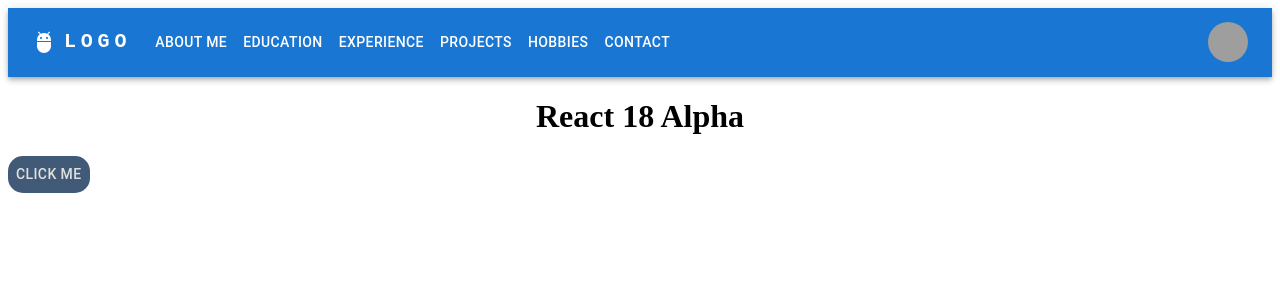
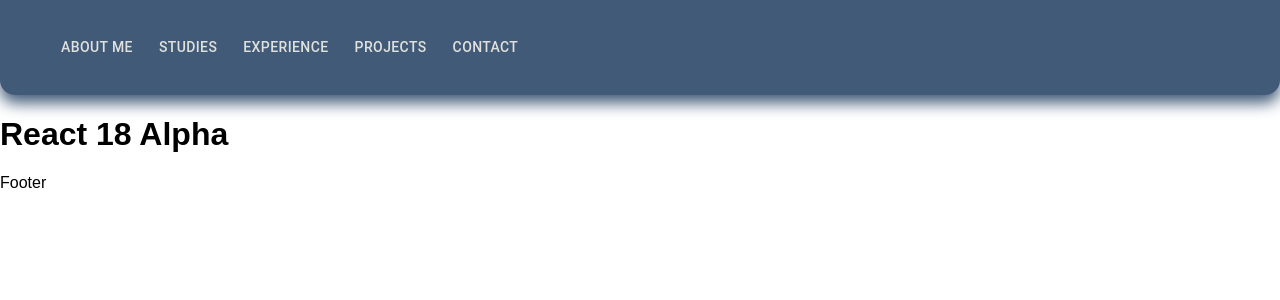
Before and after one commit to Dmanjav/manja.com, a React (Create React App) app: page / in a window 1280 px wide. Shown: the top 300 px of the page. Built offline with nearby package versions, Linux system fonts and the light colour scheme; grey boxes are pictures that could not be loaded.

Commit message:
Erased navbar, created a new one

```diff
--- a/src/App.css
+++ b/src/App.css
@@ -2,8 +2,11 @@
   --white: #ffffff;
   --grey: #e0e1dd;
   --blue-1: #778da9;
+  --blue-15: #607d96;
   --blue-2: #415a77;
+  --blue-25: #2e4a62;
   --blue-3: #1b263b;
+  --blue-35: #15203b;
   --blue-4: #0d1b2a;
   --black: #000000;
 }
@@ -13,3 +16,8 @@
   font-family: "Poppins", sans-serif;
   height: 100%;
 }
+
+body {
+  margin: 0;
+  padding: 0;
+}
--- a/src/App.js
+++ b/src/App.js
@@ -1,14 +1,16 @@
 import React from 'react';
-import BasicButton from './components/button';
 import './App.css';
-import Navbar from './components/navbar';
+import LayoutNavFoot from './layouts/layoutnavfoot';
 
 function App() {
     return (
-        <div>
-            <Navbar />
+        <div className='App'>
+            {/* <Navbar />
             <h1><center>React 18 Alpha</center></h1>
-            <BasicButton>Click me</BasicButton>
+            <BasicButton>Click me</BasicButton> */}
+            <LayoutNavFoot>
+                <h1>React 18 Alpha</h1>
+            </LayoutNavFoot>
         </div>
     );
 }
--- a/src/components/navbar.js
+++ b/src/components/navbar.js
@@ -1,144 +1,18 @@
-import * as React from 'react';
-import AppBar from '@mui/material/AppBar';
-import Box from '@mui/material/Box';
-import Toolbar from '@mui/material/Toolbar';
-import IconButton from '@mui/material/IconButton';
-import Typography from '@mui/material/Typography';
-import Menu from '@mui/material/Menu';
-import MenuIcon from '@mui/icons-material/Menu';
-import Container from '@mui/material/Container';
-import Avatar from '@mui/material/Avatar';
-import Button from '@mui/material/Button';
-import Tooltip from '@mui/material/Tooltip';
-import MenuItem from '@mui/material/MenuItem';
-import AdbIcon from '@mui/icons-material/Adb';
 import "../styles/navbar.css";
+import BasicButton from "./button";
 
-const pages = ['About me', 'Education', 'Experience', 'Projects', 'Hobbies' ,'Contact'];
-const settings = ['Github', 'LinkedIn'];
-
-function NavBar() {
-  const [anchorElNav, setAnchorElNav] = React.useState(null);
-  const [anchorElUser, setAnchorElUser] = React.useState(null);
-
-  const handleOpenNavMenu = (event) => {
-    setAnchorElNav(event.currentTarget);
-  };
-  const handleOpenUserMenu = (event) => {
-    setAnchorElUser(event.currentTarget);
-  };
-
-  const handleCloseNavMenu = () => {
-    setAnchorElNav(null);
-  };
-
-  const handleCloseUserMenu = () => {
-    setAnchorElUser(null);
-  };
-
+const Navbar = () => {
   return (
-    <AppBar position="static">
-      <Container maxWidth="xl">
-        <Toolbar disableGutters>
-          <AdbIcon sx={{ display: { xs: 'none', md: 'flex' }, mr: 1 }} />
-          <Typography
-            variant="h6"
-            noWrap
-            component="a"
-            href="#app-bar-with-responsive-menu"
-            sx={{
-              mr: 2,
-              display: { xs: 'none', md: 'flex' },
-              fontFamily: 'monospace',
-              fontWeight: 700,
-              letterSpacing: '.3rem',
-              color: 'inherit',
-              textDecoration: 'none',
-            }}
-          >
-            LOGO
-          </Typography>
-
-          <Box sx={{ flexGrow: 1, display: { xs: 'flex', md: 'none' } }}>
-            <IconButton
-              size="large"
-              aria-label="account of current user"
-              aria-controls="menu-appbar"
-              aria-haspopup="true"
-              onClick={handleOpenNavMenu}
-              color="inherit"
-            >
-              <MenuIcon />
-            </IconButton>
-            <Menu
-              id="menu-appbar"
-              anchorEl={anchorElNav}
-              anchorOrigin={{
-                vertical: 'bottom',
-                horizontal: 'left',
-              }}
-              keepMounted
-              transformOrigin={{
-                vertical: 'top',
-                horizontal: 'left',
-              }}
-              open={Boolean(anchorElNav)}
-              onClose={handleCloseNavMenu}
-              sx={{
-                display: { xs: 'block', md: 'none' },
-              }}
-            >
-              {pages.map((page) => (
-                <MenuItem key={page} onClick={handleCloseNavMenu}>
-                  <Typography textAlign="center">{page}</Typography>
-                </MenuItem>
-              ))}
-            </Menu>
-          </Box>
-          <Box sx={{ flexGrow: 1, display: { xs: 'none', md: 'flex' } }}>
-            {pages.map((page) => (
-              <Button
-                key={page}
-                onClick={handleCloseNavMenu}
-                sx={{ my: 2, color: 'white', display: 'block' }}
-              >
-                {page}
-              </Button>
-            ))}
-          </Box>
-
-          <Box sx={{ flexGrow: 0 }}>
-            <Tooltip title="Open settings">
-              <IconButton onClick={handleOpenUserMenu} sx={{ p: 0 }}>
-                <Avatar alt="Diego Manjarrez Viveros" src="/static/images/avatar/2.jpg" />
-              </IconButton>
-            </Tooltip>
-            <Menu
-              sx={{ mt: '45px' }}
-              id="menu-appbar"
-              anchorEl={anchorElUser}
-              anchorOrigin={{
-                vertical: 'top',
-                horizontal: 'right',
-              }}
-              keepMounted
-              transformOrigin={{
-                vertical: 'top',
-                horizontal: 'right',
-              }}
-              open={Boolean(anchorElUser)}
-              onClose={handleCloseUserMenu}
-            >
-              {settings.map((setting) => (
-                <MenuItem key={setting} onClick={handleCloseUserMenu}>
-                  <Typography textAlign="center">{setting}</Typography>
-                </MenuItem>
-              ))}
-            </Menu>
-          </Box>
-        </Toolbar>
-      </Container>
-    </AppBar>
+    <div className="container">
+      <ul className="options">
+        <BasicButton>About me</BasicButton>
+        <BasicButton>Studies</BasicButton>
+        <BasicButton>Experience</BasicButton>
+        <BasicButton>Projects</BasicButton>
+        <BasicButton>Contact</BasicButton>
+      </ul>
+    </div>
   );
 }
-export default NavBar;
+
+export default Navbar;
--- a/src/layouts/layoutnavfoot.js
+++ b/src/layouts/layoutnavfoot.js
@@ -0,0 +1,15 @@
+import Navbar from "../components/navbar";
+
+const LayoutNavFoot = ({ children }) => {
+  return (
+    <div className="layout">
+      <Navbar />
+      {children}
+      <footer>
+        <p>Footer</p>
+      </footer>
+    </div>
+  );
+}
+
+export default LayoutNavFoot;
--- a/src/styles/button.css
+++ b/src/styles/button.css
@@ -6,11 +6,13 @@
   border-radius: 15px !important;
   cursor: pointer;
   transition: 0.3s ease-in-out !important;
+  margin: 5px !important;
+
 }
 
 .basic-button:hover {
-  background-color: var(--blue-1) !important;
-  box-shadow: 0 2px 5px 0 var(--white) !important;
+  background-color: var(--blue-15) !important;
+  box-shadow: 0 2px 10px 0 var(--blue-25) !important;
   transform: translate(0px, 2px);
 }
 
--- a/src/styles/navbar.css
+++ b/src/styles/navbar.css
@@ -1,3 +1,14 @@
-AppBar {
-    margin: 0 !important;
+.container {
+  display: flex;
+  justify-content: space-between;
+  align-items: center;
+  padding: 0.5rem;
+  background-color: var(--blue-2);
+  box-shadow: 0 8px 15px 0 var(--blue-2);
+  border-radius: 0 0 15px 15px;
 }
+
+.options {
+  display: flex;
+  justify-content: space-between;
+}
```
Also changed, not shown: src/components/footer.js (added).
